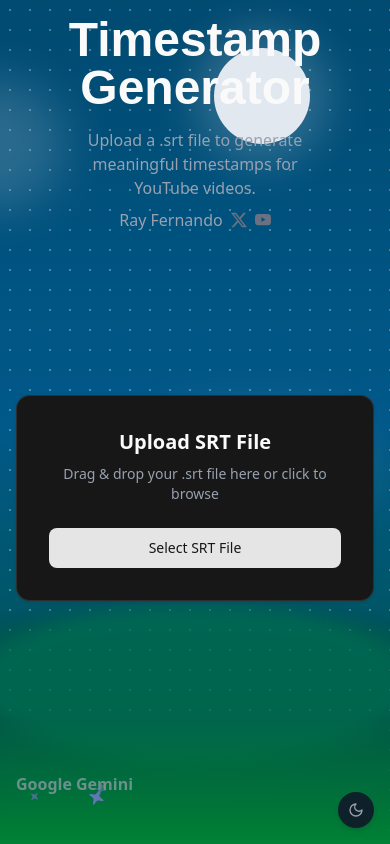
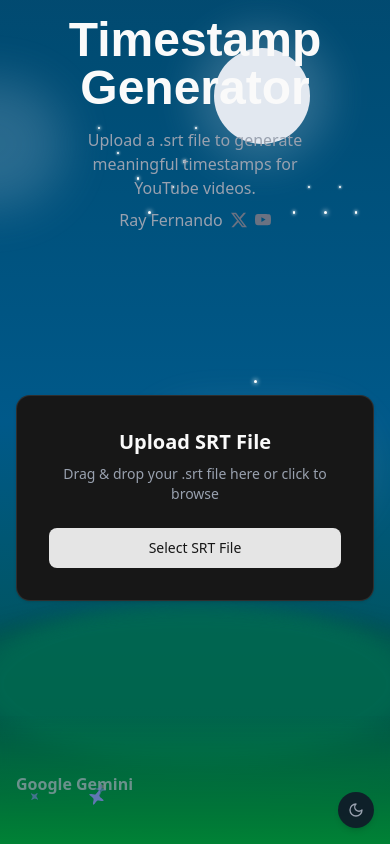
Before and after one commit to bencium/vibestamps, a Next.js app: page / in a window 390 px wide. Both pictures are taken after a click on the button "Toggle theme". Built offline with nearby package versions, Linux system fonts and the light colour scheme; a web font is replaced by a local one.

Commit message:
Enhance GhibliBackground component with star constellations and improved background effects
- Refactor background stars to create a more subtle effect
- Add constellations (Big Dipper, Orion, Cassiopeia) for visual interest in dark mode
- Update styling for better responsiveness and visual appeal

```diff
--- a/components/ui/ghibli-background.tsx
+++ b/components/ui/ghibli-background.tsx
@@ -1,4 +1,4 @@
-import React from 'react';
+import React from "react";
 
 interface GhibliBackgroundProps {
   className?: string;
@@ -8,9 +8,40 @@ const GhibliBackground: React.FC<GhibliBackgroundProps> = ({ className }) => {
   return (
     <div className={`fixed inset-0 overflow-hidden z-0 ${className}`}>
       {/* Sky gradient background */}
-      <div style={{pointerEvents: 'none'}} className="absolute inset-0 bg-gradient-to-b from-sky-200 via-sky-100 to-green-100 dark:from-sky-900 dark:via-sky-800 dark:to-emerald-900 transition-colors duration-500">
-        {/* Twinkling stars (only visible in dark mode) */}
-        <div className="absolute inset-0 bg-[radial-gradient(#ffffff_1px,transparent_1px)] [background-size:20px_20px] opacity-0 dark:opacity-30 transition-opacity duration-500" />
+      <div
+        style={{ pointerEvents: "none" }}
+        className="absolute inset-0 bg-gradient-to-b from-sky-200 via-sky-100 to-green-100 dark:from-sky-900 dark:via-sky-800 dark:to-emerald-900 transition-colors duration-500"
+      >
+        {/* Subtle background stars */}
+        <div className="absolute inset-0 bg-[radial-gradient(#ffffff_0.6px,transparent_0.6px)] [background-size:60px_60px] opacity-0 dark:opacity-10 transition-opacity duration-500" />
+
+        {/* Constellations (only visible in dark mode) */}
+        <div className="relative w-full h-full opacity-0 dark:opacity-100 transition-opacity duration-500">
+          {/* Big Dipper */}
+          <div className="absolute top-[15%] left-[25%] w-[2.5px] h-[2.5px] rounded-full bg-white shadow-[0_0_3px_1px_rgba(255,255,255,0.5)]"></div>
+          <div className="absolute top-[18%] left-[30%] w-[2px] h-[2px] rounded-full bg-white shadow-[0_0_2px_1px_rgba(255,255,255,0.4)]"></div>
+          <div className="absolute top-[21%] left-[35%] w-[2.5px] h-[2.5px] rounded-full bg-white shadow-[0_0_3px_1px_rgba(255,255,255,0.5)]"></div>
+          <div className="absolute top-[25%] left-[38%] w-[3px] h-[3px] rounded-full bg-white shadow-[0_0_4px_1px_rgba(255,255,255,0.6)]"></div>
+          <div className="absolute top-[22%] left-[44%] w-[2px] h-[2px] rounded-full bg-white shadow-[0_0_2px_1px_rgba(255,255,255,0.4)]"></div>
+          <div className="absolute top-[19%] left-[47%] w-[2.5px] h-[2.5px] rounded-full bg-white shadow-[0_0_3px_1px_rgba(255,255,255,0.5)]"></div>
+          <div className="absolute top-[15%] left-[50%] w-[2px] h-[2px] rounded-full bg-white shadow-[0_0_2px_1px_rgba(255,255,255,0.4)]"></div>
+
+          {/* Orion */}
+          <div className="absolute top-[45%] left-[65%] w-[3px] h-[3px] rounded-full bg-white shadow-[0_0_4px_1px_rgba(255,255,255,0.6)]"></div>
+          <div className="absolute top-[48%] left-[68%] w-[2px] h-[2px] rounded-full bg-white shadow-[0_0_2px_1px_rgba(255,255,255,0.4)]"></div>
+          <div className="absolute top-[51%] left-[70%] w-[2.5px] h-[2.5px] rounded-full bg-white shadow-[0_0_3px_1px_rgba(255,255,255,0.5)]"></div>
+          <div className="absolute top-[53%] left-[67%] w-[2px] h-[2px] rounded-full bg-white shadow-[0_0_2px_1px_rgba(255,255,255,0.4)]"></div>
+          <div className="absolute top-[56%] left-[64%] w-[2.5px] h-[2.5px] rounded-full bg-white shadow-[0_0_3px_1px_rgba(255,255,255,0.5)]"></div>
+          <div className="absolute top-[49%] left-[64%] w-[2px] h-[2px] rounded-full bg-white shadow-[0_0_2px_1px_rgba(255,255,255,0.4)]"></div>
+          <div className="absolute top-[53%] left-[73%] w-[3px] h-[3px] rounded-full bg-white shadow-[0_0_4px_2px_rgba(255,255,255,0.6)]"></div>
+
+          {/* Cassiopeia (W-shape) */}
+          <div className="absolute top-[25%] left-[75%] w-[2.5px] h-[2.5px] rounded-full bg-white shadow-[0_0_3px_1px_rgba(255,255,255,0.5)]"></div>
+          <div className="absolute top-[22%] left-[79%] w-[2px] h-[2px] rounded-full bg-white shadow-[0_0_2px_1px_rgba(255,255,255,0.4)]"></div>
+          <div className="absolute top-[25%] left-[83%] w-[3px] h-[3px] rounded-full bg-white shadow-[0_0_4px_1px_rgba(255,255,255,0.6)]"></div>
+          <div className="absolute top-[22%] left-[87%] w-[2px] h-[2px] rounded-full bg-white shadow-[0_0_2px_1px_rgba(255,255,255,0.4)]"></div>
+          <div className="absolute top-[25%] left-[91%] w-[2.5px] h-[2.5px] rounded-full bg-white shadow-[0_0_3px_1px_rgba(255,255,255,0.5)]"></div>
+        </div>
 
         {/* Sun/Moon */}
         <div className="absolute top-12 right-20 w-24 h-24 rounded-full bg-amber-200 dark:bg-slate-200 shadow-[0_0_40px_20px_rgba(251,191,36,0.3)] dark:shadow-[0_0_40px_20px_rgba(226,232,240,0.2)] transition-all duration-500" />
```
